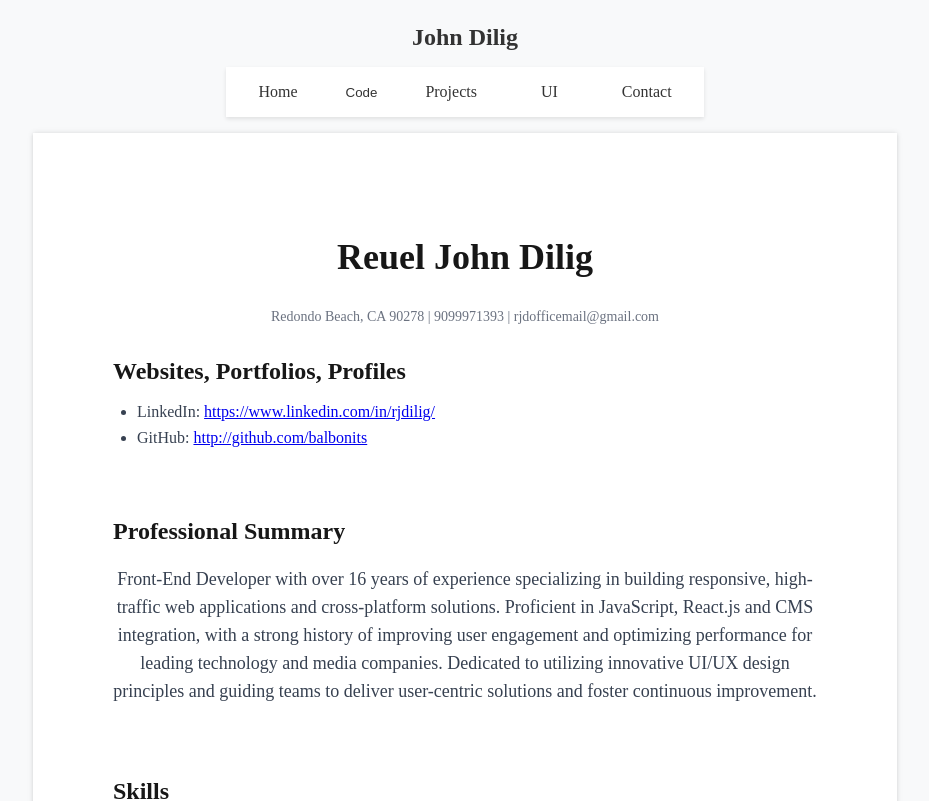
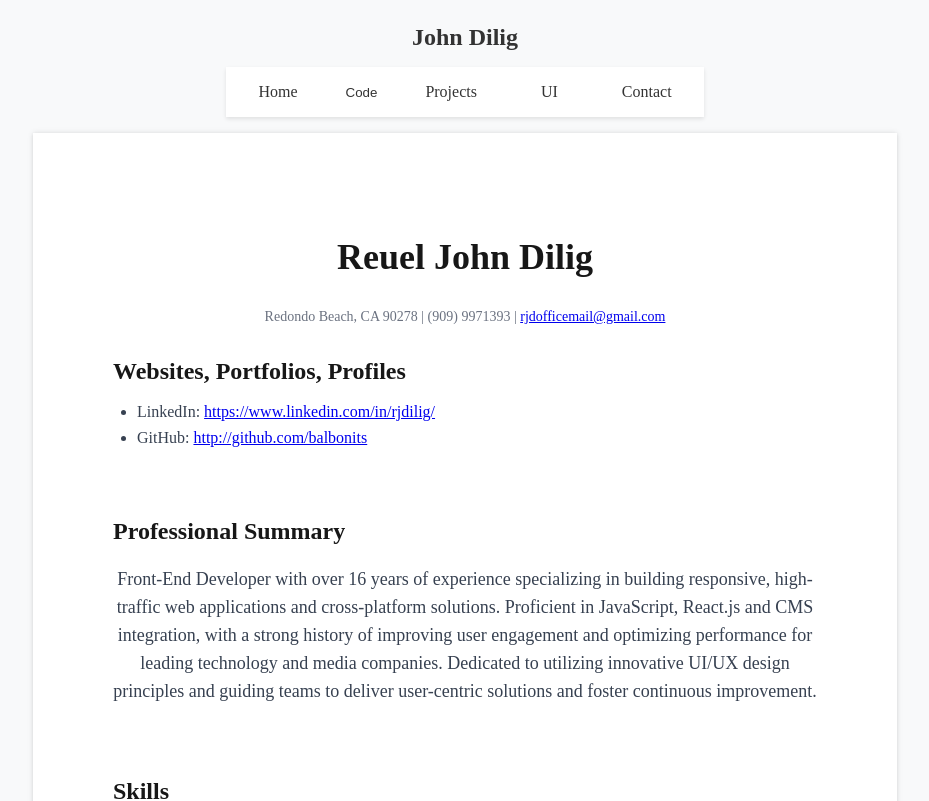
Before and after one commit to balbonits/jdilig-me, a Next.js app: page / in a window 1280 px wide. Shown: the top 801 px of the page, without its empty margins (175-1104 px from the left). Built offline with nearby package versions, Linux system fonts and the light colour scheme.

Commit message:
updated links

```diff
--- a/src/components/resume/Resume.tsx
+++ b/src/components/resume/Resume.tsx
@@ -4,7 +4,7 @@ export default function Resume() {
     return (
         <div className="resume-container">
             <h1 className="resume-title">Reuel John Dilig</h1>
-            <p className="text-meta">Redondo Beach, CA 90278 | 9099971393 | rjdofficemail@gmail.com</p>
+            <p className="text-meta">Redondo Beach, CA 90278 | (909) 9971393 | <a href="mailto:rjdofficemail@gmail.com">rjdofficemail@gmail.com</a></p>
             <section className="resume-section">
                 <h2 className="section-title">Websites, Portfolios, Profiles</h2>
                 <ul className="list-disc">
```
